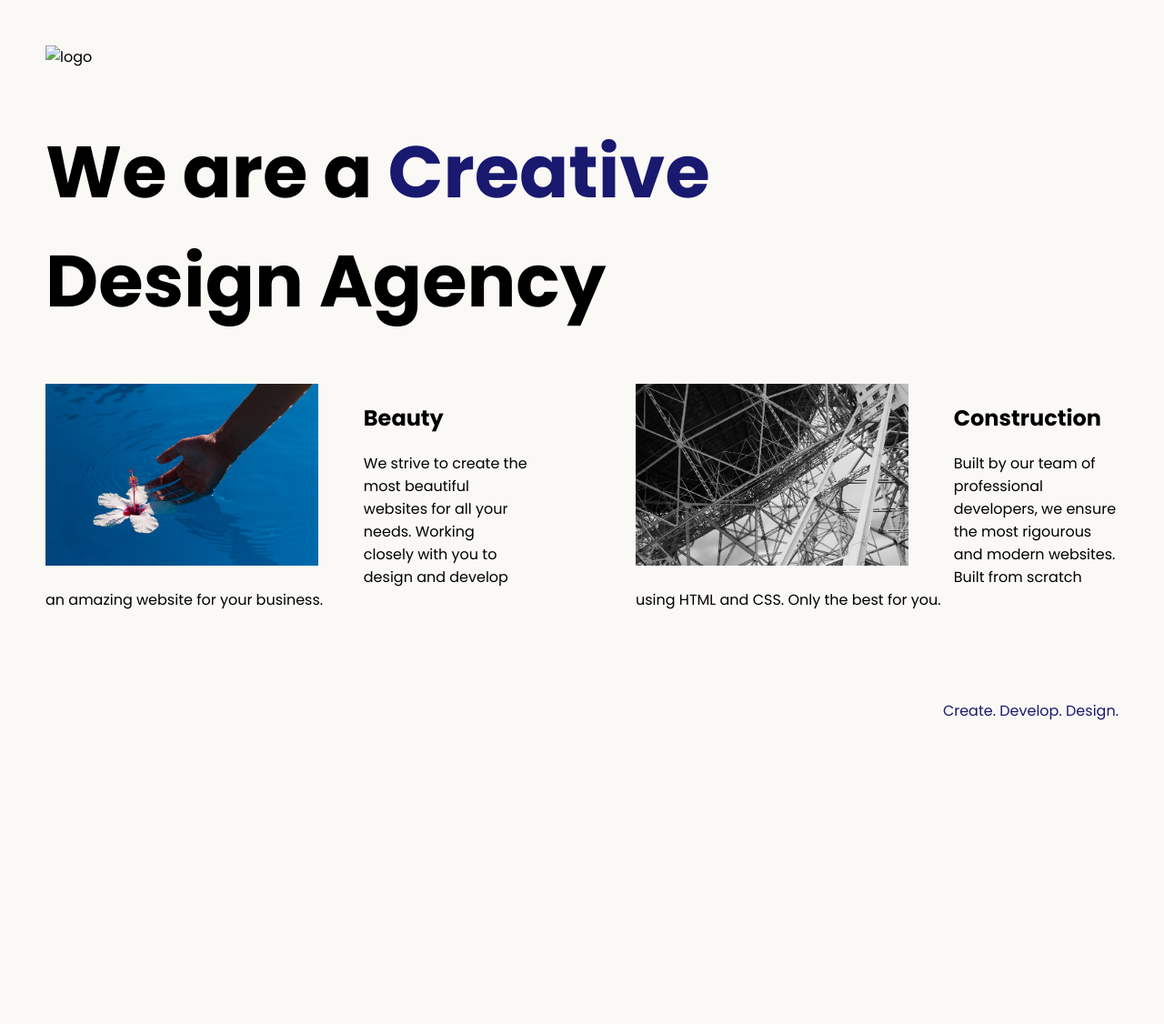
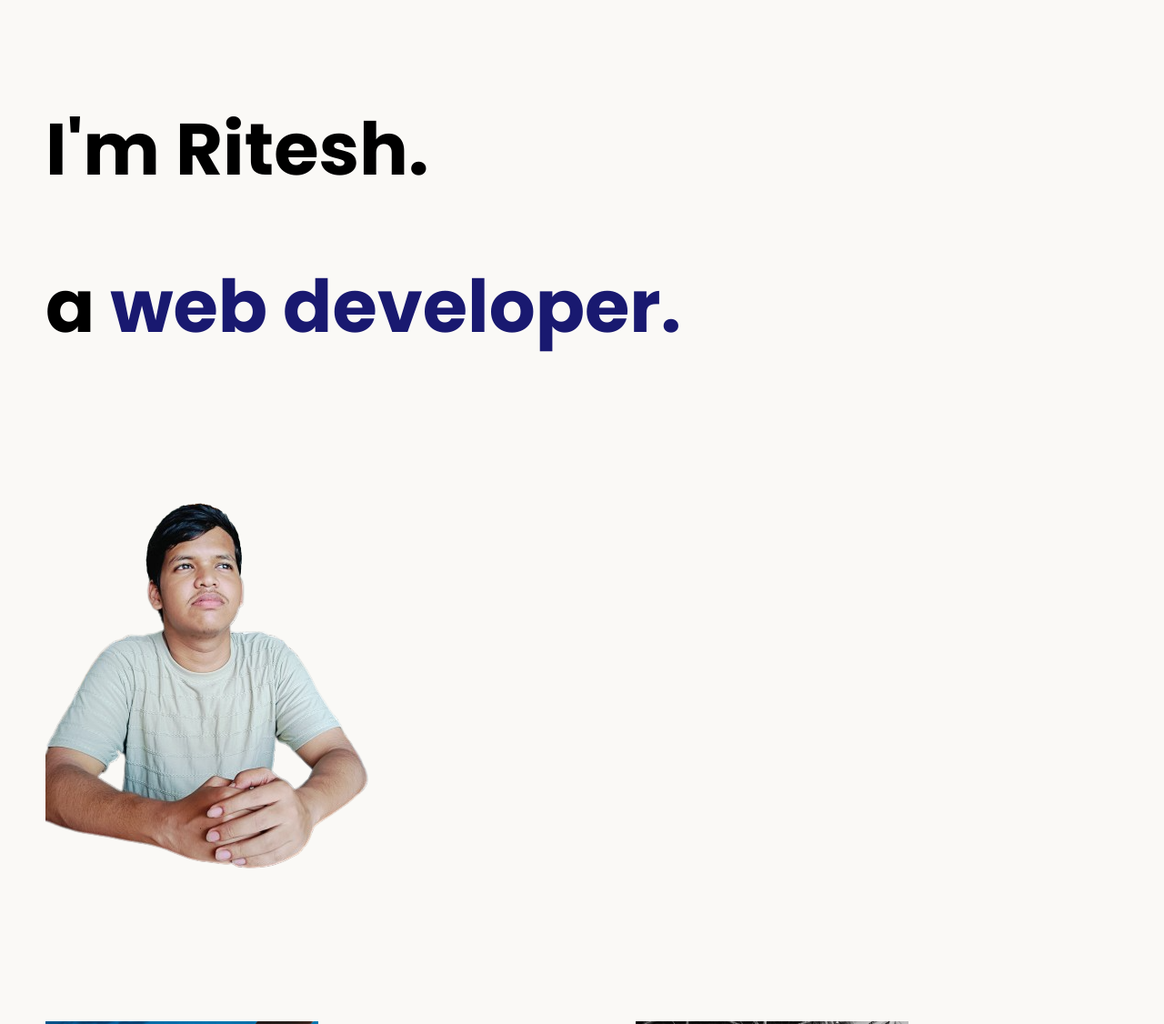
Before and after one commit to Antiquely3059/web-portfolio, a plain HTML site: page index.html in a window 1280 px wide. Shown: the top 1126 px of the page at 91% size. Before the commit the page ends 810 px from the top, so only its background shows below. Drawn offline with Linux system fonts and the light colour scheme.

Commit message:
Update index.html

```diff
--- a/index.html
+++ b/index.html
@@ -4,7 +4,7 @@
 <head>
   <meta charset="UTF-8">
   <meta name="viewport" content="width=device-width, initial-scale=1.0">
-  <title>Agency</title>
+  <title>Portfolio</title>
   <link rel="stylesheet" href="./style.css">
   <link rel="preconnect" href="https://fonts.googleapis.com">
   <link rel="preconnect" href="https://fonts.gstatic.com" crossorigin>
@@ -13,8 +13,9 @@
 
 <body>
   <div class="main">
-    <img class="logo" src="./assets/images/logo.png" alt="logo">
-    <h1>We are a <span class="creative">Creative</span><br/>Design Agency</h1>
+    <div class= "h1box"><h1>I'm Ritesh.<br/></h1>
+    <h1>a <span class="creative">web developer.</span><br/></h1></div>
+    <div class="imgmy"> <img src="./assets/images/my img.png" alt="boy picture"></div>
     <div class="left card"><img class="tile-image" src="./assets/images/beautiful.jpg" alt="hand and flower in water">
       <h2 class="card-title">Beauty</h2>
       <p class="card-text">We strive to create the most beautiful websites for all your needs. Working closely with you
```
